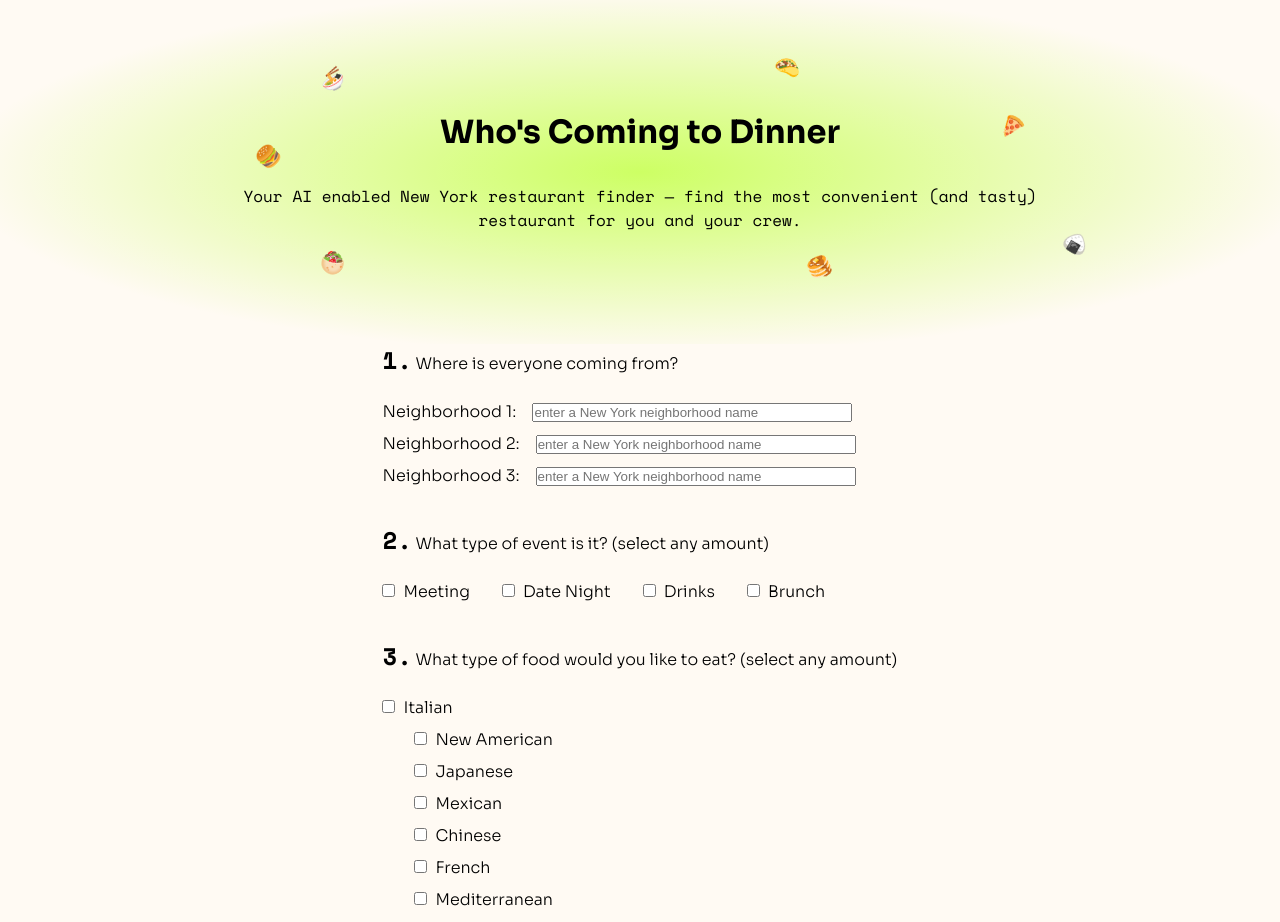
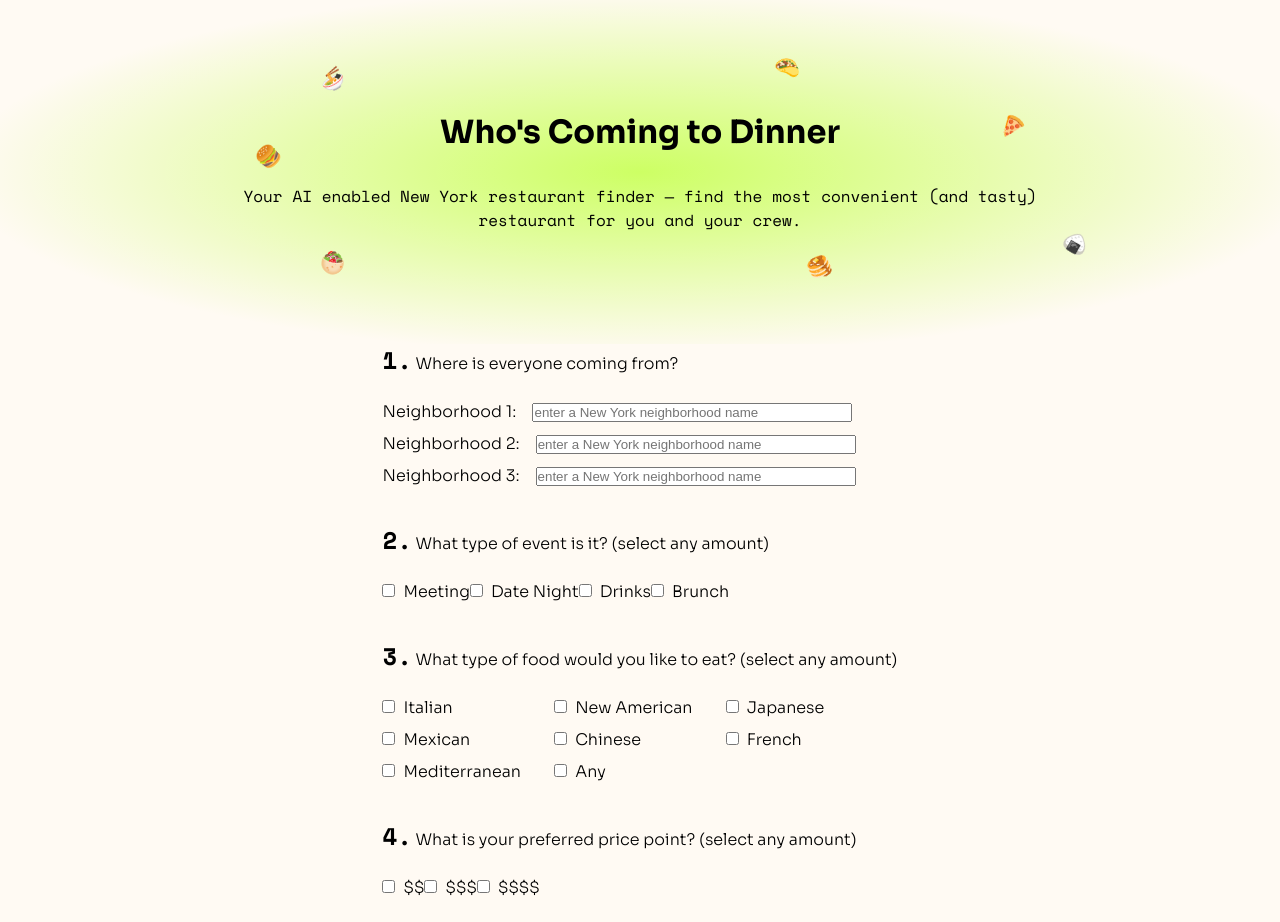
Before and after one commit to ajasinger/dinner-app, a Next.js app: page / in a window 1280 px wide. Shown: the top 922 px of the page. Built offline with nearby package versions, Linux system fonts and the light colour scheme.

Commit message:
style foodType checkboxes with grid

```diff
--- a/styles/FormBlock.module.css
+++ b/styles/FormBlock.module.css
@@ -22,7 +22,8 @@
     padding-bottom: 2rem;
     line-height: 2rem;
     font-weight: 300;
-    display: inline-grid;
+    display: grid;
+    grid-template-columns: repeat(3, 1fr);
 }
 
 .price {
@@ -44,10 +45,6 @@
     width: 20rem;
 }
 
-.checkbox {
-    margin-left: 2rem;
-}
-
 .checkboxLabel {
     margin-left: .5rem;
 }
```
